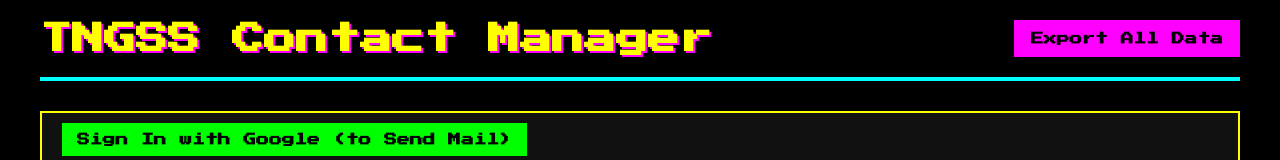
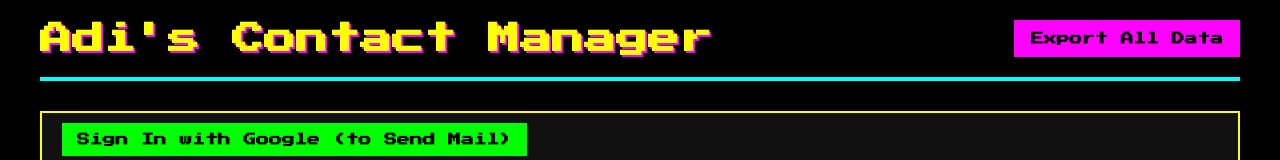
Before and after one commit to Aditya-v05/tngss-contact-manager, a React (Create React App) app in the folder frontend/: page / in a window 1280 px wide. Shown: the top 160 px of the page. Built offline with nearby package versions, Linux system fonts and the light colour scheme; no server answers; the database is empty.

Commit message:
Simple changes

```diff
--- a/frontend/src/App.js
+++ b/frontend/src/App.js
@@ -19,7 +19,7 @@ function App() {
 
       <div className="app-header-container">
         <h1 className="app-header">
-          TNGSS Contact Manager
+          Adi's Contact Manager
         </h1>
         <ExportButton />
       </div>
```
